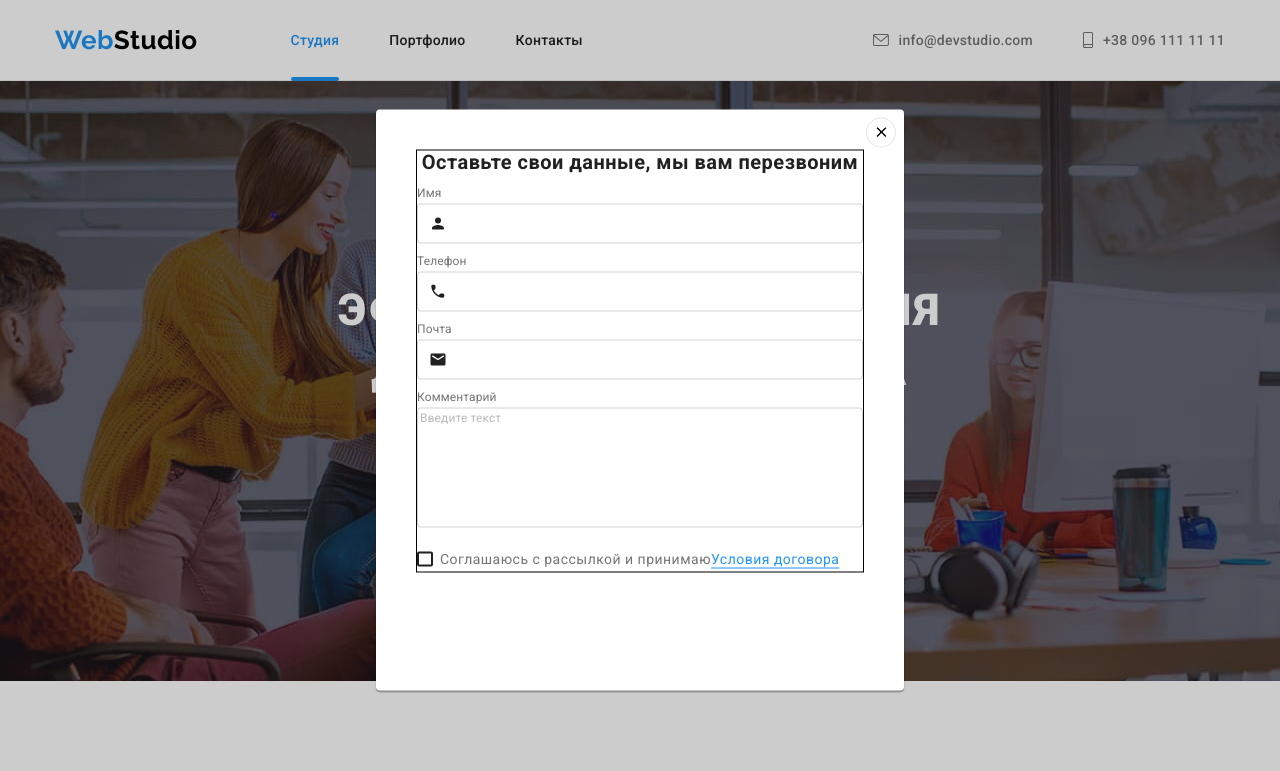
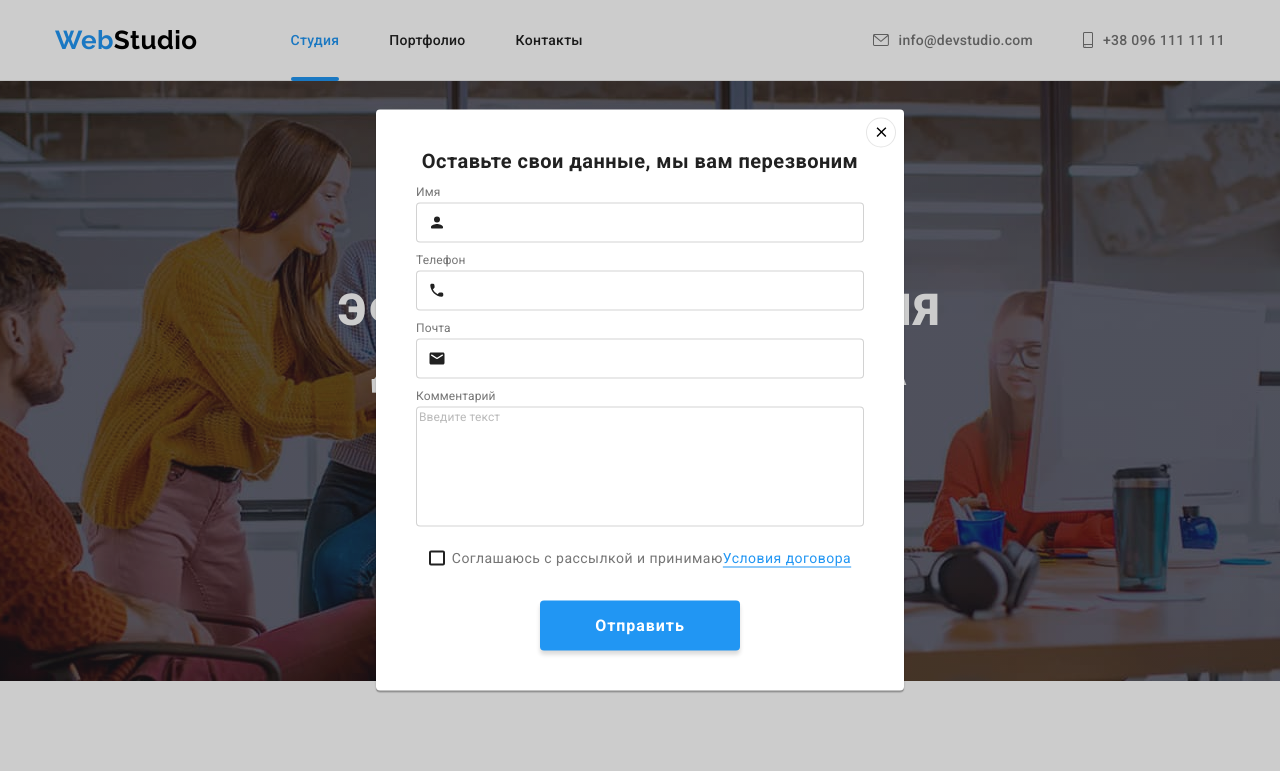
Before and after one commit to KsanaSal/goit-markup-hw-06, a plain HTML site: page index.html in a window 1280 px wide. Both pictures are taken after a click on the button "Заказать услугу". Shown: the top 771 px of the page. Drawn offline with nearby package versions, Linux system fonts and the light colour scheme.

Commit message:
Додає у форму кнопку "Отправить"

```diff
--- a/css/styles.css
+++ b/css/styles.css
@@ -8,6 +8,7 @@
     --lightdark-background-color: #ECECEC;
     --lightmid-background-color: #EEEEEE;
     --accent-background-color: #2196F3;
+    --accent-hover-background-color: #188CE8;
     --accent-card-bg-color: rgba(33, 150, 243, 0.9);
 
     /* text color */
@@ -212,10 +213,15 @@ line-height: 1.192;
     text-transform: uppercase;
 }
 .button {
+    display: flex;
+    align-items: center;
+    justify-content: center;
     margin: 0 auto;
+    padding-top: 10px;
+    padding-bottom: 10px;
     border-radius: 4px;
-    padding: 10px 32px;
     border: none;
+    box-shadow: 0px 4px 4px rgba(0, 0, 0, 0.15);
     min-width: 200px;
 
     background-color: var(--accent-background-color);
@@ -225,10 +231,14 @@ line-height: 1.192;
     font-weight: 700;
     font-size: 16px;
     line-height: 1.875;
-    display: flex;
-    align-items: center;
     text-align: center;
     letter-spacing: 0.06em;
+
+    transition: background-color 250ms var(--timing-function);
+}
+.button:hover,
+.button:focus {
+    background-color: var(--accent-hover-background-color);
 }
 
 /* section specific */
@@ -749,7 +759,6 @@ margin-left: auto;
 /* form order modal window */
 .data-user {
     margin: 2px 40px 40px;
-    border: 1px solid rgba(0, 0, 0);
 }
 .form-order {
     margin-bottom: 20px;
@@ -833,8 +842,11 @@ margin-left: auto;
 /* form checkbox */
 .accept-rule {
     display: flex;
+    justify-content: center;
     position: relative;
     align-items: center;
+    margin-bottom: 30px;
+
     color: var(--medium-light-color-text);
     font-size: 14px;
     line-height: 1.714;
@@ -871,7 +883,7 @@ margin-left: auto;
 .icon-check {
     position: absolute;
     top: 50%;
-    left: 0;
+    left: 12px;
     transform: translateY(-50%);
     width: 16px;
     height: 15px;
--- a/index.html
+++ b/index.html
@@ -620,6 +620,9 @@
               Соглашаюсь с рассылкой и принимаю
               <a class="contract" href="#">Условия договора</a>
             </label>
+            <button class="button" type="submit">
+            Отправить
+          </button>
           </div>
         </form>
       </div>
```
